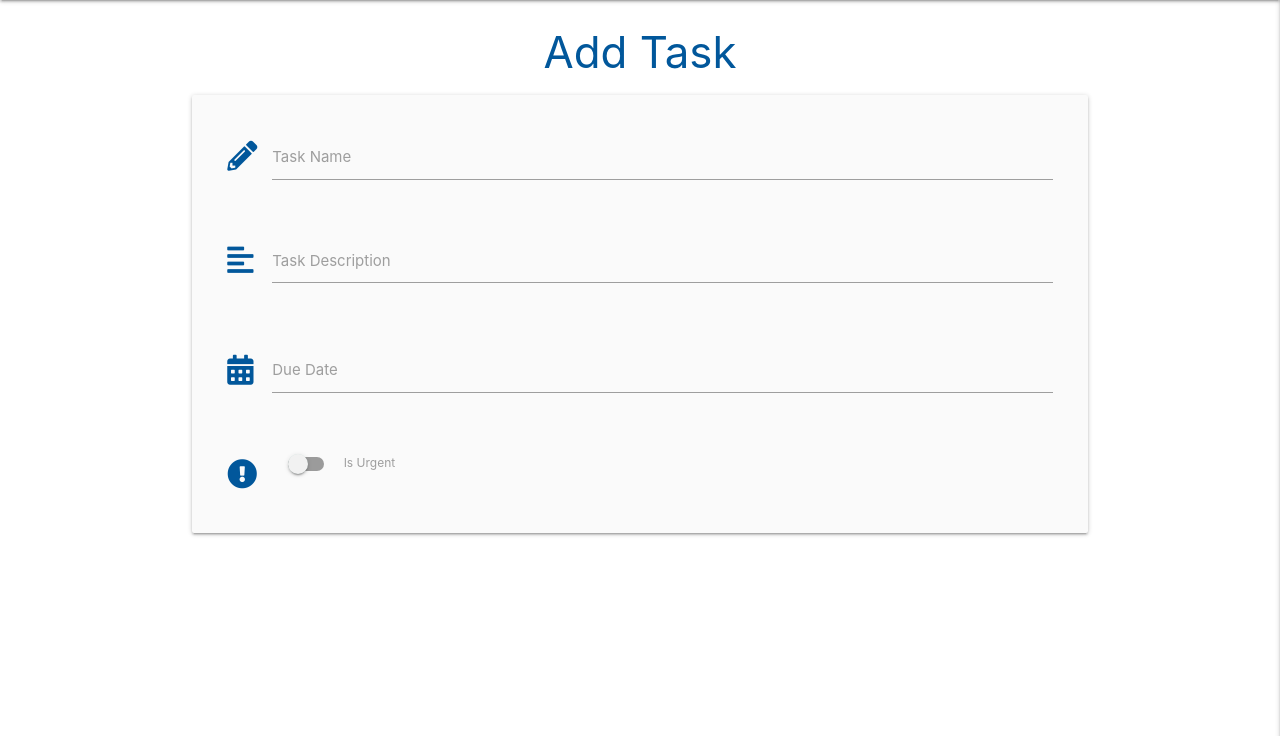
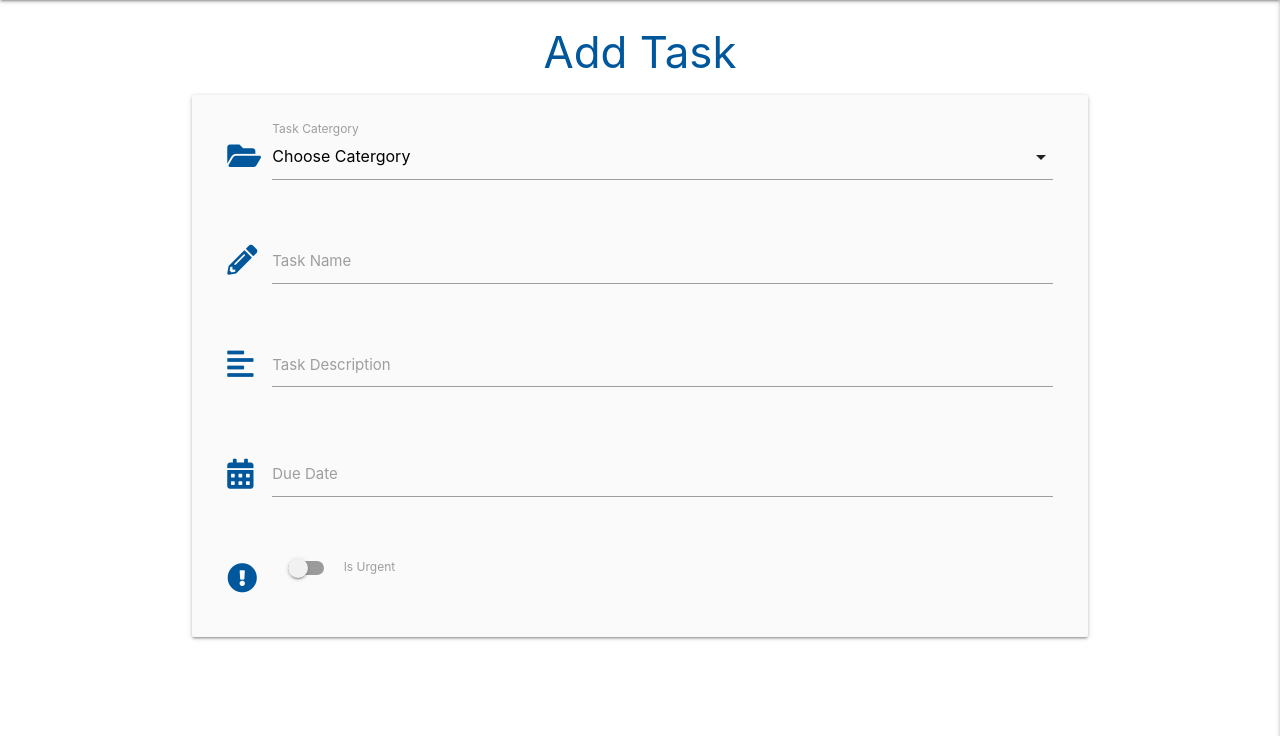
Before and after one commit to BradJones-3/flask-task-manager-project, a Flask app: page /add_task in a window 1280 px wide. Shown: the part 64-800 px from the top of the page. Run offline with Flask 2, Linux system fonts and the light colour scheme; data that the repository does not hold is empty; some libraries are stand-ins or nearby versions.

Commit message:
Add catergories dropdown

```diff
--- a/app.py
+++ b/app.py
@@ -101,7 +101,8 @@ def logout():
 
 @app.route("/add_task")
 def add_task():
-    return render_template("add_task.html")
+    catergories = mongo.db.catergories.find().sort("catergory_name", 1)
+    return render_template("add_task.html", catergories=catergories)
 
 
 if __name__ == "__main__":
--- a/static/js/script.js
+++ b/static/js/script.js
@@ -2,6 +2,7 @@ $(document).ready(function(){
     $('.sidenav').sidenav({edge: "right"});
     $('.collapsible').collapsible();
     $('.tooltipped').tooltip();
+    $('select').formSelect();
     $('.datepicker').datepicker({
       format: "dd mmmm, yyyy",
       yearRange: 3,
--- a/templates/add_task.html
+++ b/templates/add_task.html
@@ -5,6 +5,18 @@
 
     <div class="row card-panel grey lighten-5">
         <form class="col s12" method="POST" action="">
+            <div class="row">
+                <div class="input-field col s12">
+                    <i class="fas fa-folder-open prefix light-blue-text text-darken-4"></i>
+                    <select id="catergory_name" name="catergory_name" class="validate" required>
+                        <option value="" disabled selected>Choose Catergory</option>
+                        {% for catergory in catergories %}
+                            <option value="{{ catergory.catergory_name }}">{{ catergory.catergory_name }}</option>
+                        {% endfor %}
+                    </select>
+                    <label>Task Catergory</label>
+                </div>
+            </div>
             <div class="row">
                 <div class="input-field col s12">
                     <i class="fas fa-pencil-alt prefix light-blue-text text-darken-4"></i>
```
